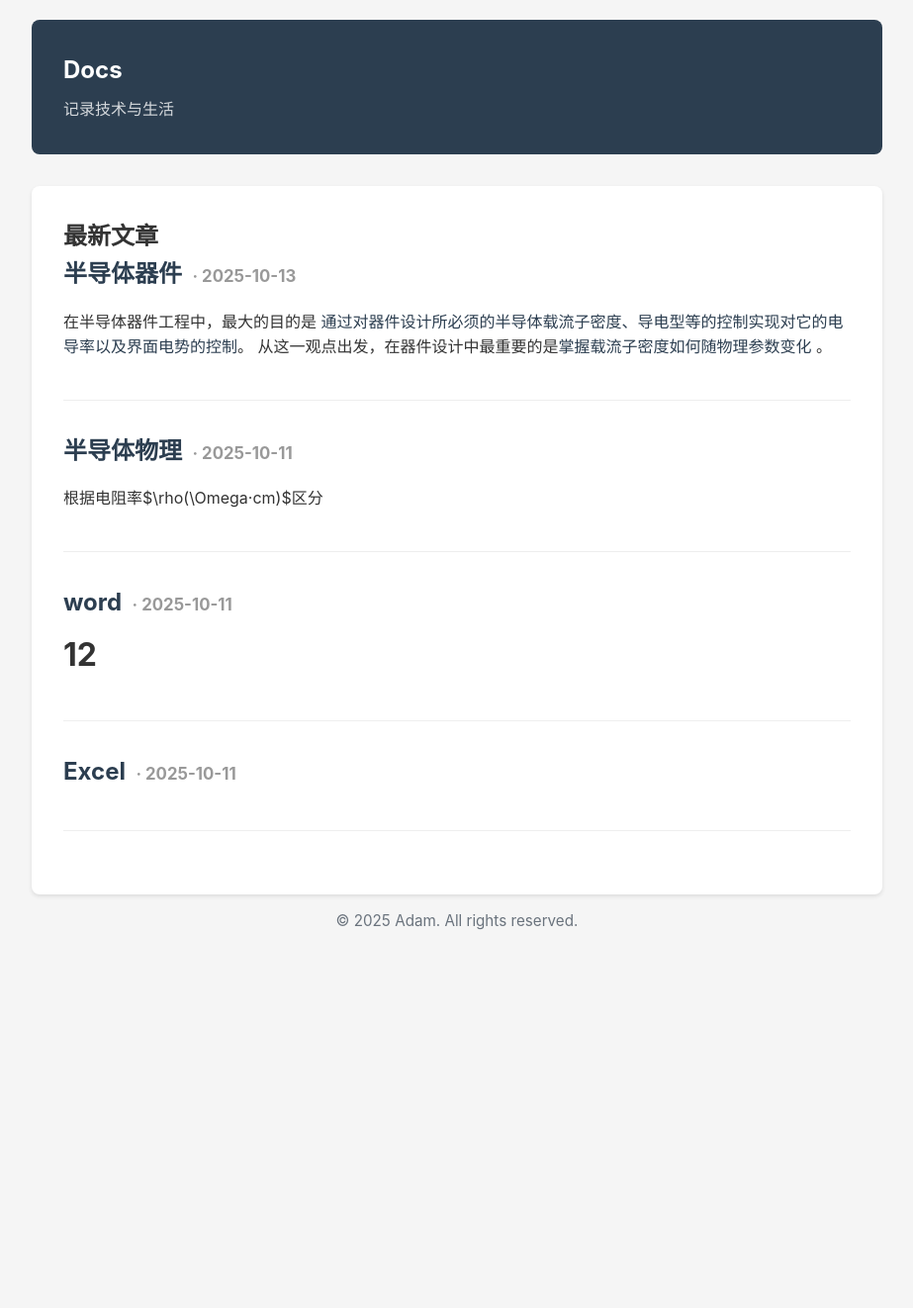
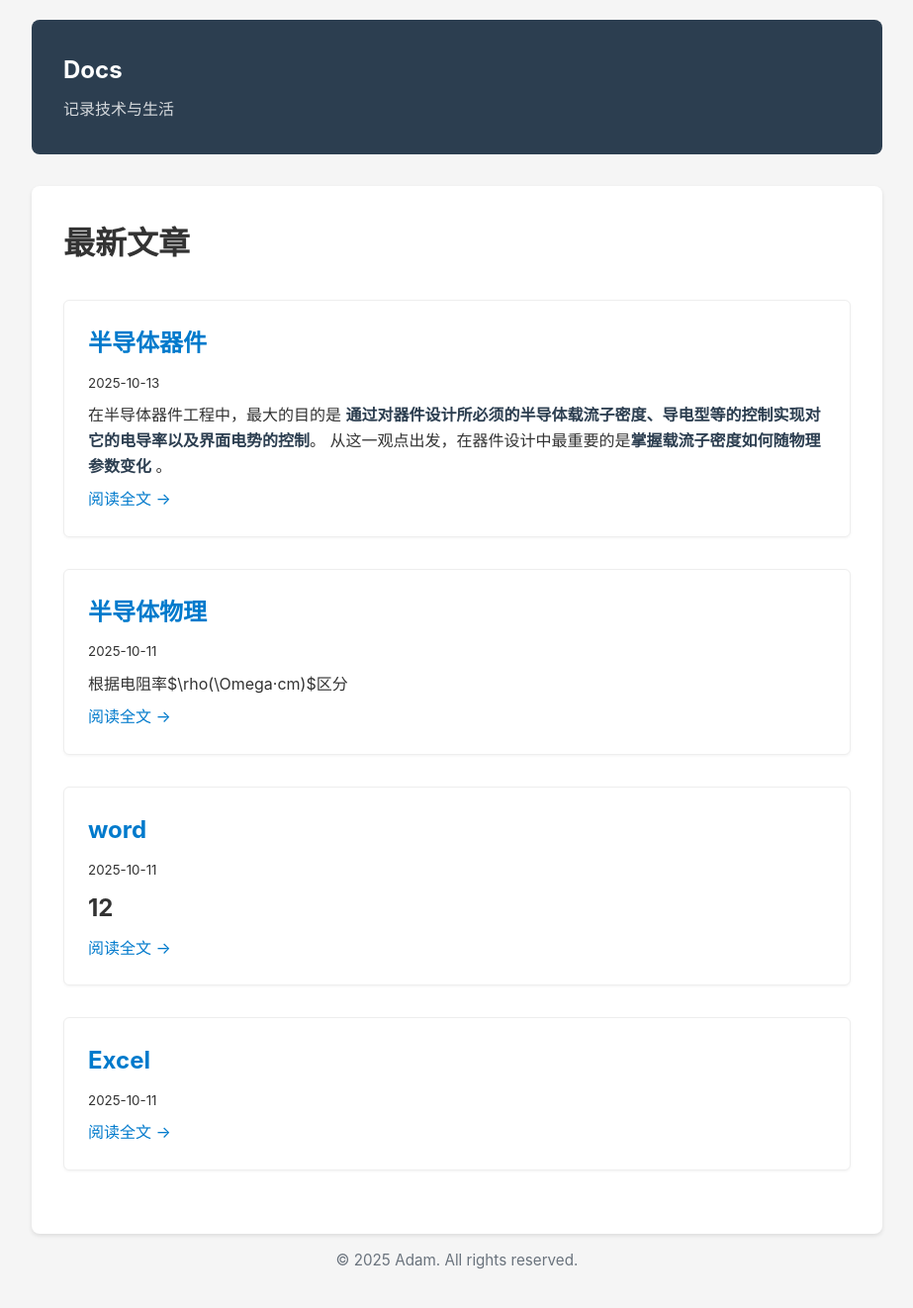
Before and after one commit to lzh210802066/lzh210802066.github.io, a Jekyll site: the page built from index.html, in a window 1280 px wide. Shown: the whole page at 99% size, without its empty margins (178-1101 px from the left). Built offline with Jekyll 4.4.1, drawn with Linux system fonts in a browser that asks for light colours; before the commit the page ends 979 px from its top, so only the background shows below that.

Commit message:
Update blog content

```diff
--- a/index.html
+++ b/index.html
@@ -1,68 +1,112 @@
 ---
-layout: default        # 告诉 Jekyll 本页面使用 _layouts/default.html 作为布局模板
-title: 首页            # 定义当前页面标题变量，可在 default.html 中通过 {{ page.title }} 调用
+layout: default
+title: 首页
 ---
 
-<!--
-Jekyll 会在生成网站时，将此文件的内容插入到 default.html 的 {{ content }} 位置。
-因此，这个文件只负责定义首页的主要内容部分。
--->
+<!-- =======================================这是 HTML 注释================================================== -->
+<!-- =======================================这是 HTML 注释================================================== -->
+<!-- =======================================这是 HTML 注释================================================== -->
 
-<!-- “home” 是首页内容的主容器，对应 CSS 中的 .home 样式（控制整体排版与间距） -->
-<div class="home">
+<h1>最新文章</h1>
 
-    <!-- 二级标题，显示“最新文章”，对应 CSS 的 h2 样式（一般字体较大且间距适中） -->
-    <h2>最新文章</h2>
+{% for post in site.posts %}
+<article class="post-preview">
+    <h2><a href="{{ post.url }}">{{ post.title }}</a></h2>
+    <small>{{ post.date | date: "%Y-%m-%d" }}</small>
+    <p>{{ post.excerpt }}</p>
+    <a href="{{ post.url }}">阅读全文 →</a>
+</article>
+{% endfor %}
 
-    <!-- 文章列表容器，使用 <ul> 表示无序列表，配合 CSS 中的 .post-list 样式 -->
-    <ul class="post-list">
+<!-- =======================================这是 HTML 注释================================================== -->
+<!-- =======================================这是 HTML 注释================================================== -->
+<!-- =======================================这是 HTML 注释================================================== -->
 
-        <!--
-        使用 Liquid 模板语言的 for 循环：
-        site.posts 是 Jekyll 自动生成的所有文章数组（按时间倒序排列）。
-        每篇文章对象 post 包含：
-          - post.title  ：标题
-          - post.url    ：文章路径
-          - post.date   ：发布日期
-          - post.excerpt：文章摘要
-        Jekyll 会自动从 _posts 目录读取 .md 文件并生成这些属性。
-        -->
-        {% for post in site.posts %}
+<style>
+.post-preview
+{
+    max-width: 800px;
+    margin: 2em auto;
+    padding: 1.5em;
+    border: 1px solid #eee;
+    border-radius: 6px;
+    background-color: #fff;
+    box-shadow: 0 1px 3px rgba(0, 0, 0, 0.05);
+}
+    /* 这是 CSS 注释 ，只有放在 <style> 标签或外部 CSS 文件里才会生效。 */
+    /*
+    生效规则说明：
 
-        <!-- 每篇文章对应一个 <li> 条目，对应 CSS 中 .post-list li 样式（有底部分割线与内边距） -->
-        <li>
-            <!--
-            标题与日期部分：
-            - <h2> 包含文章标题和发布日期
-            - <a> 指向文章实际页面
-            - {{ post.url | relative_url }} 确保本地预览和线上部署路径正确
-            - <small class="post-date"> 用于显示日期，样式可通过 CSS 控制
-            -->
-            <h2>
-                <a href="{{ post.url | relative_url }}">
-                    {{ post.title }}  <!-- 输出文章标题 -->
-                </a>
-                <small class="post-date">
-                    · {{ post.date | date: "%Y-%m-%d" }}  <!-- 日期显示在标题后 -->
-                </small>
-            </h2>
+    1. 选择器含义：
+       - .post-preview → 匹配 class="post-preview" 的所有元素
+       - 在本例中每篇首页文章的 <article> 元素
 
-            <!--
-            摘要部分：
-            - {{ post.excerpt }} 输出文章摘要
-            - 如果 Markdown 文件中没有显式设置 excerpt，Jekyll 会自动截取文章开头生成
-            -->
-            <p>
-                {{ post.excerpt }}
-            </p>
-        </li>
+    2. 层级作用：
+       - 只匹配拥有 post-preview 类的元素本身
+       - 不会影响 post-preview 内部的子元素，除非子元素继承了某些属性（如 color、font-family）
+
+    3. 应用流程：
+       - 浏览器扫描 DOM，找到 class="post-preview" 的元素
+       - 对匹配到的元素应用样式规则
+
+    4. 优先级：
+       - 类选择器的优先级为中等
+       - 如果有更具体的选择器（如 #id .post-preview 或内联样式）会覆盖此规则
+
+    5. 效果：
+       - max-width: 限制最大宽度，保证内容不太宽
+       - margin: 使卡片上下间距为 2em，左右居中
+       - padding: 内边距，让内容不贴边
+       - border: 浅灰边框
+       - border-radius: 圆角效果
+       - background-color: 背景为白色
+       - box-shadow: 添加轻微阴影，卡片感
+    */
+
+/* ==========================================这是 CSS 注释===================================================== */
+/* ==========================================这是 CSS 注释===================================================== */
+/* ==========================================这是 CSS 注释===================================================== */
+
+.post-preview h2
+{
+    margin-bottom: 0.3em;
+}
+    /*
+    生效规则说明：
+    1. 选择器含义：.post-preview h2
+       - .post-preview → 匹配 class="post-preview" 的元素（这里是每篇文章的 <article>）
+       - h2 → 匹配其内部的 <h2> 元素
+    2. 层级关系：只作用于 .post-preview 内部的 h2，不影响页面其他 h2
+    3. 应用流程：
+       - 浏览器在 DOM 树中找到 class="post-preview" 的元素
+       - 查找其内部的 h2 元素
+       - 对匹配到的 h2 元素应用 margin-bottom: 0.3em
+    4. 优先级：
+       - 此样式为普通类选择器，优先级中等
+       - 如果有更具体的选择器或内联样式，会覆盖此规则
+    5. 效果：
+       - 控制文章标题与下方日期或摘要之间的间距
+    */
+
+/* ==========================================这是 CSS 注释===================================================== */
+/* ==========================================这是 CSS 注释===================================================== */
+/* ==========================================这是 CSS 注释===================================================== */
+
+.post-preview p
+{
+    margin-bottom: 0.5em;
+    line-height: 1.6;
+}
+
+/* ==========================================这是 CSS 注释===================================================== */
+/* ==========================================这是 CSS 注释===================================================== */
+/* ==========================================这是 CSS 注释===================================================== */
+
+.post-preview a
+{
+    color: #007acc;
+    text-decoration: none;
+}
 
 
-        <!--
-        for 循环结束：
-        每次循环生成一篇文章的标题、日期和摘要。
-        Jekyll 渲染后，这里会成为一个完整的文章列表。
-        -->
-        {% endfor %}
-    </ul>
-</div>
+</style>
```
